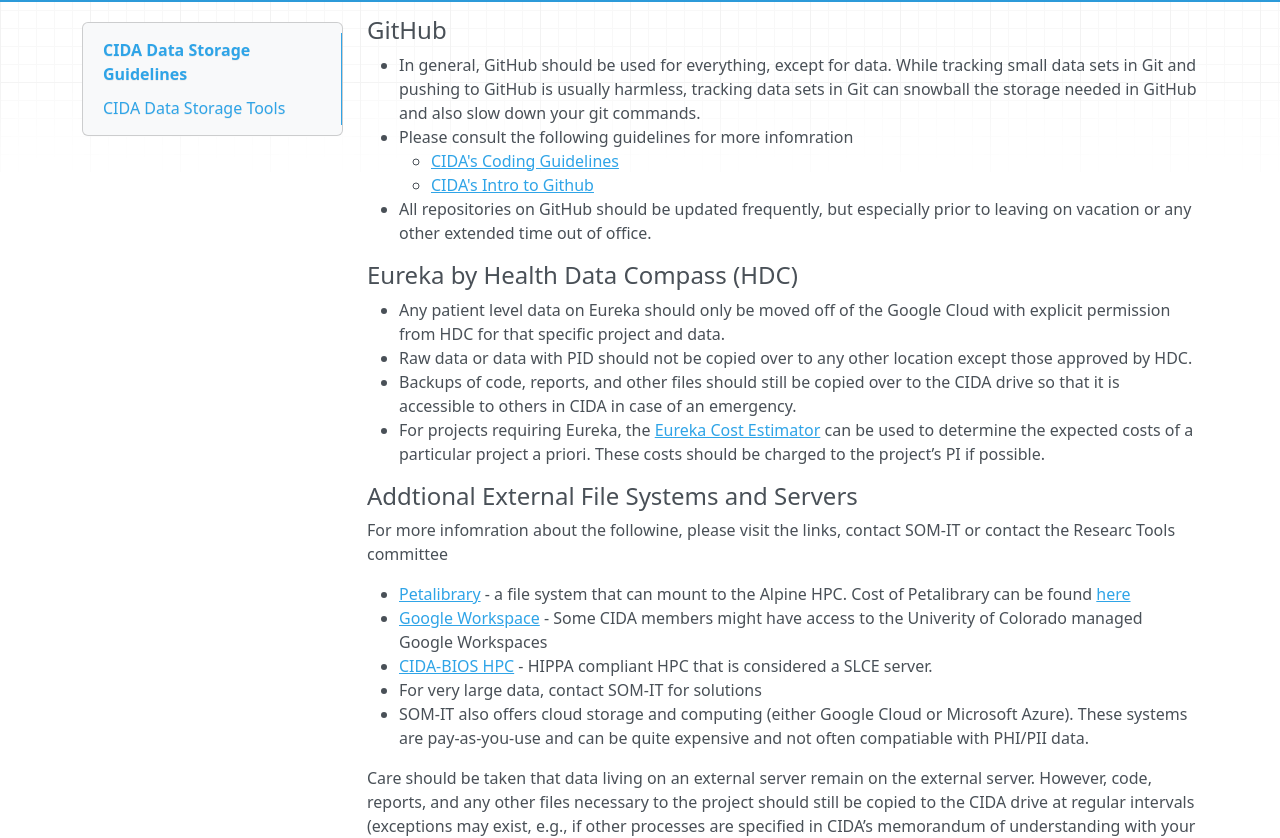
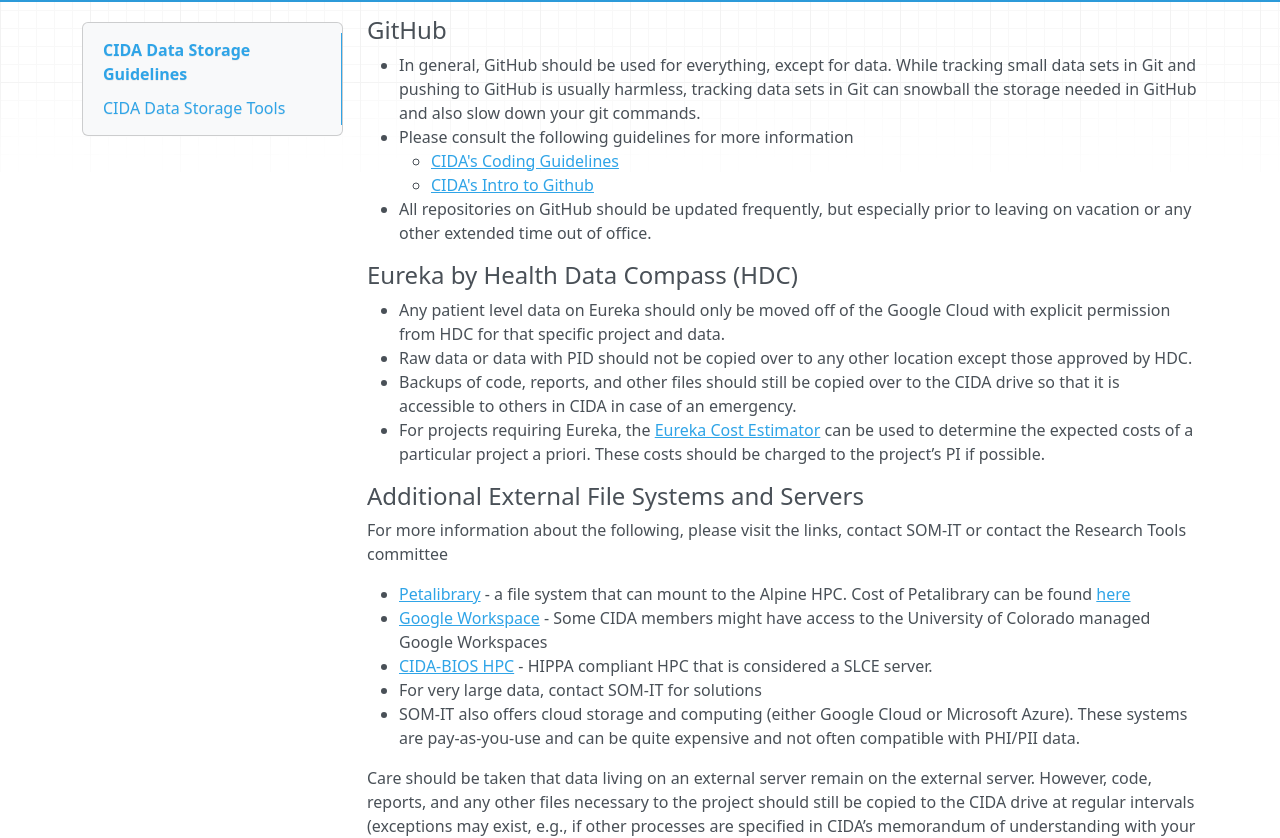
Before and after one commit to CIDA-CSPH/cida-rt-kb, an MkDocs documentation site: the page built from docs/data_storage.md, in a window 1280 px wide and 1400 px high, scrolled down 2530 px. Shown: the part 134-972 px from the top of the window. Built offline with MkDocs 1.6.1, drawn with Linux system fonts in a browser that asks for light colours; nearby versions of some CDN libraries; some of the changed text lies outside the part shown.

Commit message:
fixed spelling and grammer mistakes

```diff
--- a/docs/data_storage.md
+++ b/docs/data_storage.md
@@ -81,7 +81,7 @@
 #### GitHub
 
 *	In general, GitHub should be used for everything, except for data. While tracking small data sets in Git and pushing to GitHub is usually harmless, tracking data sets in Git can snowball the storage needed in GitHub and also slow down your git commands.
-*	Please consult the following guidelines for more infomration
+*	Please consult the following guidelines for more information
     * [CIDA's Coding Guidelines](coding_guidelines.md)
 	* [CIDA's Intro to Github](git.md)
 *	All repositories on GitHub should be updated frequently, but especially prior to leaving on vacation or any other extended time out of office.
@@ -93,15 +93,15 @@
 *	Backups of code, reports, and other files should still be copied over to the CIDA drive so that it is accessible to others in CIDA in case of an emergency.
 *	For projects requiring Eureka, the [Eureka Cost Estimator](https://research.cuanschutz.edu/healthdatacompass/home/eureka-cloud-analytics/eureka-pricing) can be used to determine the expected costs of a particular project a priori. These costs should be charged to the project’s PI if possible.
 
-#### Addtional External File Systems and Servers
+#### Additional External File Systems and Servers
 
-For more infomration about the followine, please visit the links, contact SOM-IT or contact the Researc Tools committee
+For more information about the following, please visit the links, contact SOM-IT or contact the Research Tools committee
 
 * [Petalibrary](https://www.colorado.edu/rc/resources/petalibrary) - a file system that can mount to the Alpine HPC. Cost of Petalibrary can be found [here](https://curc.readthedocs.io/en/latest/petalibrary/allocation_types.html)
-* [Google Workspace](https://www.cuanschutz.edu/offices/office-of-information-technology/tools-services/google-workspace) - Some CIDA members might have access to the Univerity of Colorado managed Google Workspaces
+* [Google Workspace](https://www.cuanschutz.edu/offices/office-of-information-technology/tools-services/google-workspace) - Some CIDA members might have access to the University of Colorado managed Google Workspaces
 * [CIDA-BIOS HPC](CIDA_BIOS_Cluster.md) - HIPPA compliant HPC that is considered a SLCE server.
 * For very large data, contact SOM-IT for solutions
-* SOM-IT also offers cloud storage and computing (either Google Cloud or Microsoft Azure). These systems are pay-as-you-use and can be quite expensive and not often compatiable with PHI/PII data.
+* SOM-IT also offers cloud storage and computing (either Google Cloud or Microsoft Azure). These systems are pay-as-you-use and can be quite expensive and not often compatible with PHI/PII data.
 
 Care should be taken that data living on an external server remain on the external server. However, code, reports, and any other files necessary to the project should still be copied to the CIDA drive at regular intervals (exceptions may exist, e.g., if other processes are specified in CIDA’s memorandum of understanding with your research group).
 
```
Also changed, not shown: other parts of docs/data_storage.md (+5 -5 lines).
